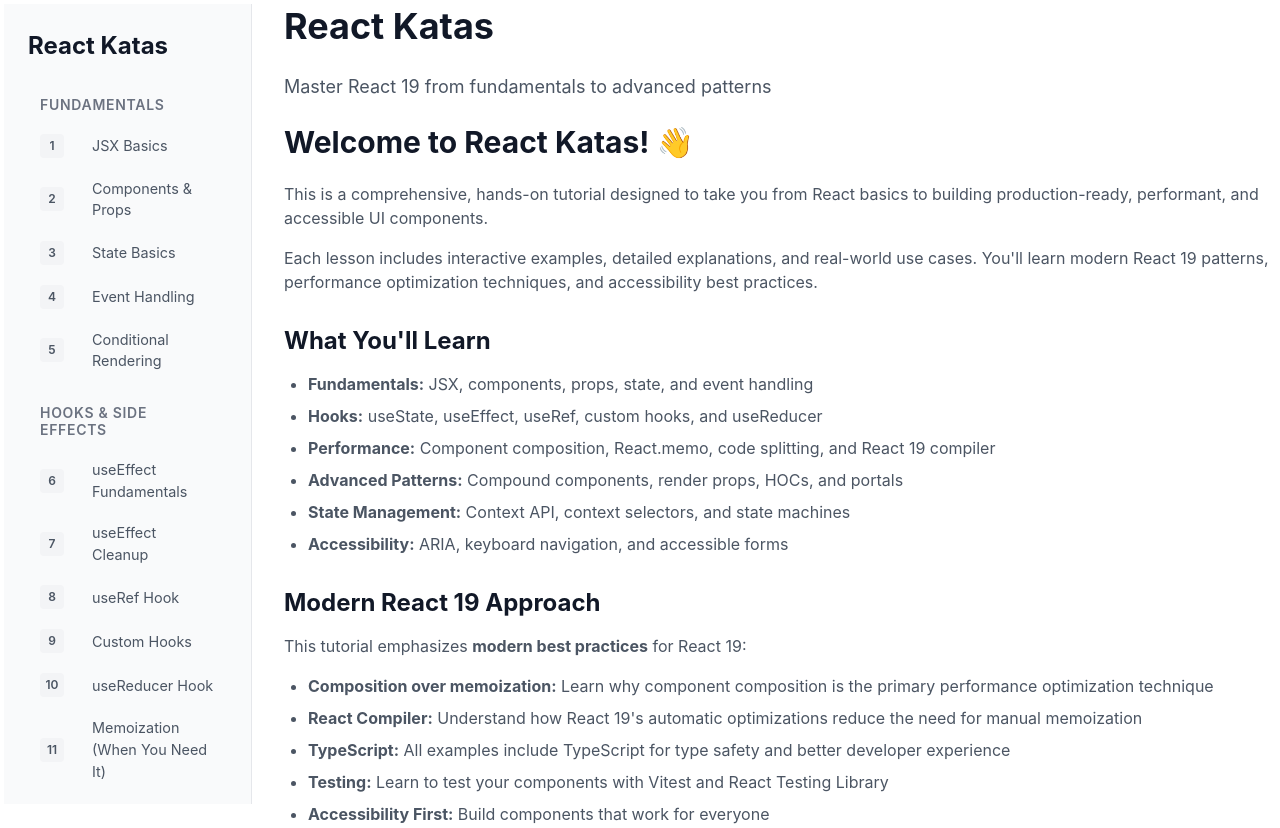
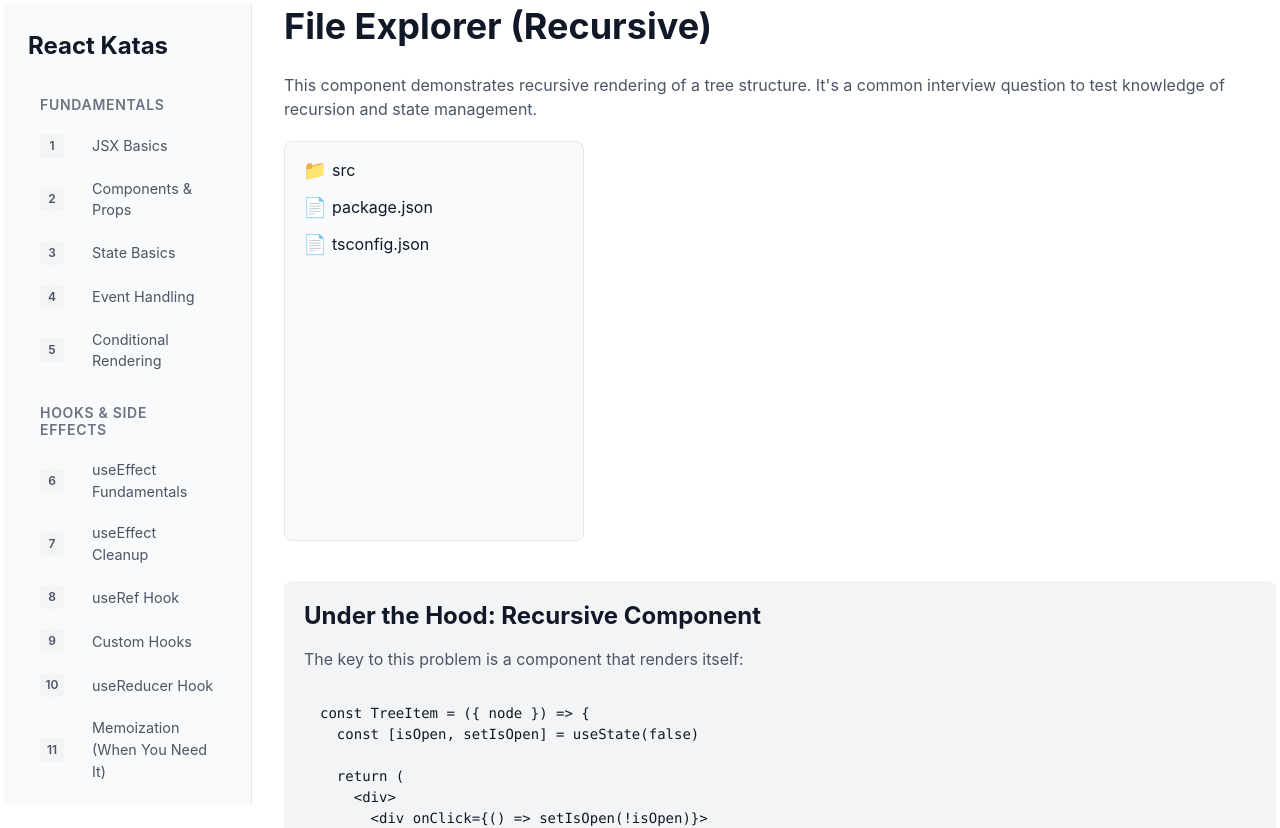
Before and after one commit to rajeshpillai/react-katas, a React (Vite) app: page /lessons/file-explorer in a window 1280 px wide. Shown: the top 828 px of the page. Built offline with nearby package versions, Linux system fonts and the light colour scheme.

Commit message:
Machine Coding: Recursion

```diff
--- /dev/null
+++ b/src/lessons/07-machine-coding/FileExplorer.tsx
@@ -0,0 +1,155 @@
+import React, { useState } from 'react'
+
+// --- Types ---
+interface FileNode {
+    id: string
+    name: string
+    isFolder: boolean
+    items: FileNode[]
+}
+
+// --- Initial Data ---
+const INITIAL_DATA: FileNode = {
+    id: 'root',
+    name: 'root',
+    isFolder: true,
+    items: [
+        {
+            id: '1',
+            name: 'src',
+            isFolder: true,
+            items: [
+                {
+                    id: '2',
+                    name: 'components',
+                    isFolder: true,
+                    items: [
+                        { id: '3', name: 'Button.tsx', isFolder: false, items: [] },
+                        { id: '4', name: 'Header.tsx', isFolder: false, items: [] },
+                    ]
+                },
+                { id: '5', name: 'App.tsx', isFolder: false, items: [] },
+                { id: '6', name: 'index.tsx', isFolder: false, items: [] },
+                { id: '7', name: 'styles.css', isFolder: false, items: [] },
+            ]
+        },
+        {
+            id: '8',
+            name: 'package.json',
+            isFolder: false,
+            items: []
+        },
+        {
+            id: '9',
+            name: 'tsconfig.json',
+            isFolder: false,
+            items: []
+        },
+    ]
+}
+
+// --- Components ---
+
+interface TreeItemProps {
+    node: FileNode
+    depth?: number
+}
+
+const TreeItem = ({ node, depth = 0 }: TreeItemProps) => {
+    const [isOpen, setIsOpen] = useState(false)
+
+    const handleToggle = (e: React.MouseEvent) => {
+        e.stopPropagation()
+        if (node.isFolder) {
+            setIsOpen(!isOpen)
+        }
+    }
+
+    return (
+        <div style={{ paddingLeft: depth === 0 ? 0 : 15 }}>
+            <div
+                onClick={handleToggle}
+                style={{
+                    display: 'flex',
+                    alignItems: 'center',
+                    padding: '4px 8px',
+                    cursor: 'pointer',
+                    borderRadius: '4px',
+                    backgroundColor: 'transparent',
+                    userSelect: 'none',
+                }}
+                onMouseEnter={(e) => {
+                    e.currentTarget.style.backgroundColor = 'rgba(255, 255, 255, 0.05)'
+                }}
+                onMouseLeave={(e) => {
+                    e.currentTarget.style.backgroundColor = 'transparent'
+                }}
+            >
+                <span style={{ marginRight: 5, fontSize: '1.2em' }}>
+                    {node.isFolder ? (isOpen ? '📂' : '📁') : '📄'}
+                </span>
+                <span>{node.name}</span>
+            </div>
+
+            {isOpen && node.items.length > 0 && (
+                <div>
+                    {node.items.map((child) => (
+                        <TreeItem key={child.id} node={child} depth={depth + 1} />
+                    ))}
+                </div>
+            )}
+        </div>
+    )
+}
+
+export default function FileExplorer() {
+    const [data, setData] = useState<FileNode>(INITIAL_DATA)
+
+    return (
+        <div>
+            <h1>File Explorer (Recursive)</h1>
+            <p>
+                This component demonstrates recursive rendering of a tree structure.
+                It's a common interview question to test knowledge of recursion and state management.
+            </p>
+
+            <div style={{
+                marginTop: 20,
+                width: 300,
+                border: '1px solid var(--border-color)',
+                borderRadius: 8,
+                padding: 10,
+                background: 'var(--bg-secondary)',
+                minHeight: 400
+            }}>
+                {/* We map the root items directly to simulate the top-level folder view */}
+                {data.items.map(item => (
+                    <TreeItem key={item.id} node={item} />
+                ))}
+            </div>
+
+            <div style={{ marginTop: 40, padding: 20, background: 'var(--bg-tertiary)', borderRadius: 8 }}>
+                <h3>Under the Hood: Recursive Component</h3>
+                <p>The key to this problem is a component that renders itself:</p>
+                <div style={{ overflowX: 'auto' }}>
+                    <pre style={{ margin: 0 }}>{`const TreeItem = ({ node }) => {
+  const [isOpen, setIsOpen] = useState(false)
+
+  return (
+    <div>
+      <div onClick={() => setIsOpen(!isOpen)}>
+        {node.name}
+      </div>
+
+      {/* Recursion happens here */}
+      {isOpen && node.items.map(child => (
+        <TreeItem key={child.id} node={child} />
+      ))}
+    </div>
+  )
+}`}</pre>
+                </div>
+            </div>
+        </div>
+    )
+}
--- a/src/router/routes.ts
+++ b/src/router/routes.ts
@@ -20,10 +20,23 @@
     PATTERNS: 'Advanced Patterns',
     STATE: 'State Management',
     ACCESSIBILITY: 'Accessibility & Production',
+    MACHINE_CODING: 'Machine Coding Challenges',
 } as const
 
 // Route definitions with lazy-loaded components
 export const lessons: LessonMetadata[] = [
+    // Section 7: Machine Coding
+    {
+        id: 'file-explorer',
+        title: 'File Explorer (Recursive)',
+        description: 'Build a VS Code-like file tree with CRUD operations',
+        section: SECTIONS.MACHINE_CODING,
+        order: 31,
+        path: '/lessons/file-explorer',
+        component: lazy(() => import('@lessons/07-machine-coding/FileExplorer')),
+        documentPath: '/lessons/07-machine-coding/01-file-explorer.md',
+    },
+
     // Section 1: Fundamentals
     {
         id: 'jsx-basics',
```
